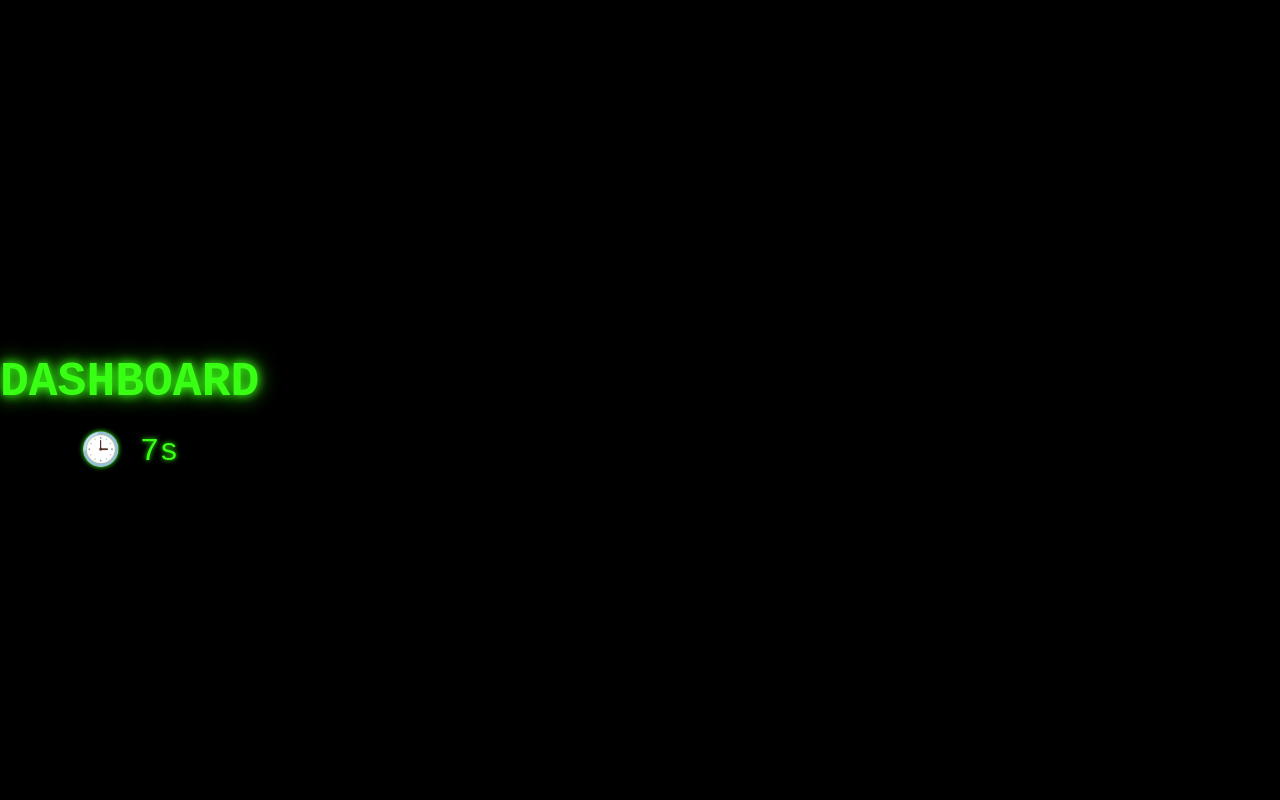
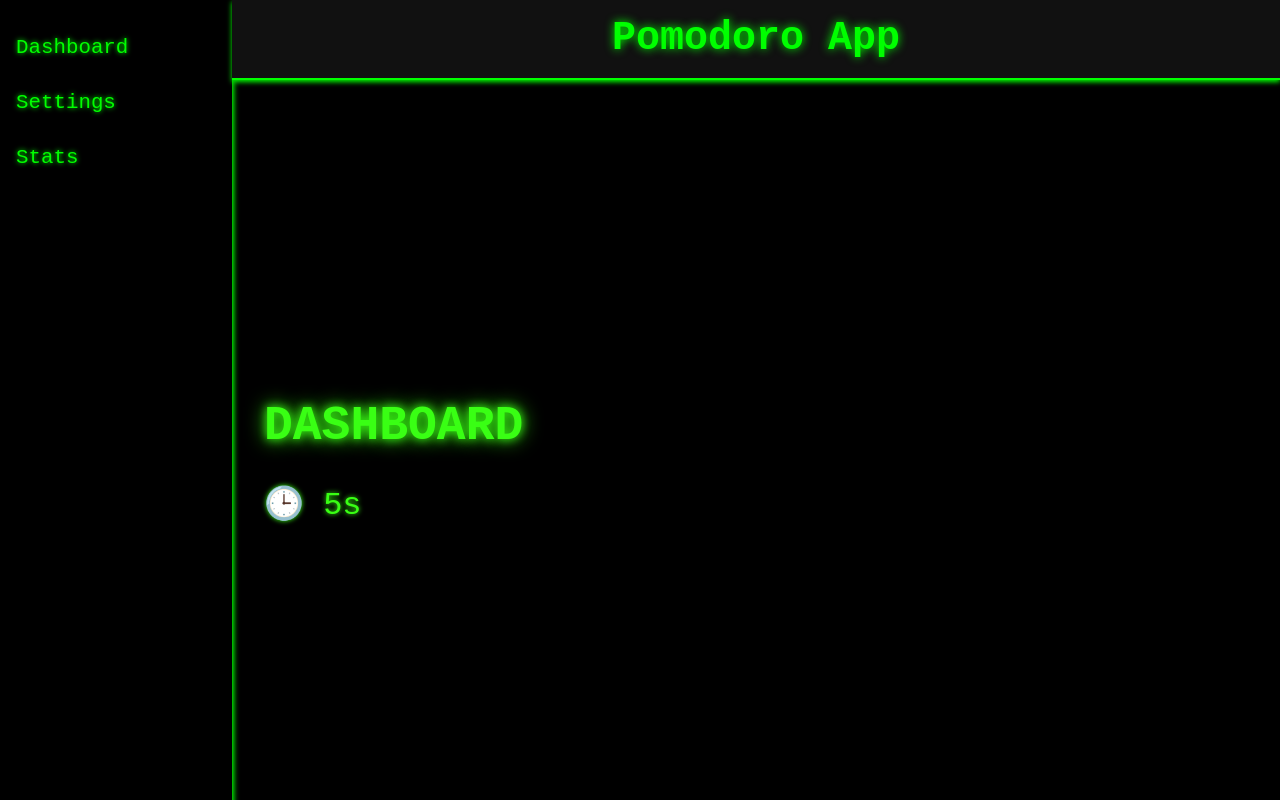
Before and after one commit to pomopo/pomo-app, a React (Vite) app in the folder pomoapp-frontend/: page /dashboard in a window 1280 px wide. Built offline with nearby package versions, Linux system fonts and the light colour scheme.

Commit message:
feat:ヘッダーとサイドバーのレイアウトを作成
closes #18

```diff
--- a/pomoapp-frontend/src/components/Dashboard.tsx
+++ /dev/null
@@ -1,22 +0,0 @@
-import React, { useState, useEffect } from 'react';
-import './Dashboard.css'; // 外部CSSでスタイル適用
-
-const Dashboard = () => {
-  const [seconds, setSeconds] = useState(0);
-
-  useEffect(() => {
-    const timer = setInterval(() => {
-      setSeconds((prev) => prev + 1);
-    }, 1000);
-    return () => clearInterval(timer);
-  }, []);
-
-  return (
-    <div className="dashboard">
-      <h1 className="title">DASHBOARD</h1>
-      <div className="timer">🕒 {seconds}s</div>
-    </div>
-  );
-};
-
-export default Dashboard;
--- /dev/null
+++ b/pomoapp-frontend/src/components/Header.css
@@ -0,0 +1,20 @@
+/* src/components/Header.css */
+.header {
+  background-color: #111;
+  color: #0f0;
+  padding: 1rem;
+  text-align: center;
+  box-shadow: 0 2px 5px #0f0;
+  display: flex;
+  justify-content: center;
+  align-items: center;
+  height: 80px;
+  width: 100%;
+  border-bottom: 2px solid #0f0; /* 線を明示的に指定 */
+  box-sizing: border-box;
+}
+
+.logo {
+  font-size: 2.5rem;
+  text-shadow: 0 0 10px #0f0;
+}
--- /dev/null
+++ b/pomoapp-frontend/src/components/Header.tsx
@@ -0,0 +1,13 @@
+// src/components/Header.tsx
+import React from 'react';
+import './Header.css';
+
+const Header = () => {
+  return (
+    <header className="header">
+      <h1 className="logo">Pomodoro App</h1>
+    </header>
+  );
+};
+
+export default Header;
--- /dev/null
+++ b/pomoapp-frontend/src/components/Sidebar.css
@@ -0,0 +1,22 @@
+/* src/components/Sidebar.css */
+.sidebar {
+  width: 200px;
+  background-color: #000;
+  color: #0f0;
+  height: 100vh;
+  padding: 1rem;
+  box-shadow: 2px 0 5px #0f0;
+}
+
+.sidebar ul {
+  list-style: none;
+  padding: 0;
+}
+
+.sidebar li {
+  margin-bottom: 1rem;
+  cursor: pointer;
+  text-shadow: 0 0 5px #0f0;
+  font-size: 1.3rem;
+  margin-bottom: 1.5rem;
+}
--- /dev/null
+++ b/pomoapp-frontend/src/components/Sidebar.tsx
@@ -0,0 +1,17 @@
+// src/components/Sidebar.tsx
+import React from 'react';
+import './Sidebar.css';
+
+const Sidebar = () => {
+  return (
+    <aside className="sidebar">
+      <ul>
+        <li>Dashboard</li>
+        <li>Settings</li>
+        <li>Stats</li>
+      </ul>
+    </aside>
+  );
+};
+
+export default Sidebar;
--- a/pomoapp-frontend/src/components/Dashboard.css
+++ b/pomoapp-frontend/src/pages/Dashboard.css
@@ -3,15 +3,34 @@ body {
   background-color: #000000;
   font-family: 'Courier New', monospace;
   color: #39ff14;
+
+  /* 必要なら以下を追加して余白を完全に防止 */
+  overflow-x: hidden;
 }
 
-.dashboard {
+.container {
+  display: flex;
+  flex-direction: row;
+  width: 100vw;
   height: 100vh;
+  background-color: black;
+  color: #0f0;
+  overflow: hidden;
+}
+
+.main {
+  flex: 1;
   display: flex;
   flex-direction: column;
-  align-items: center;
+}
+
+.dashboard-content {
+  flex: 1;
+  display: flex;
+  flex-direction: column;
   justify-content: center;
-  background-color: #000000;
+  align-items: flex-start;
+  padding: 2rem;
 }
 
 .title {
--- /dev/null
+++ b/pomoapp-frontend/src/pages/Dashboard.tsx
@@ -0,0 +1,30 @@
+import React, { useState, useEffect } from 'react';
+import Header from '../components/Header';
+import Sidebar from '../components/Sidebar';
+import './Dashboard.css';
+
+const Dashboard = () => {
+  const [seconds, setSeconds] = useState(0);
+
+  useEffect(() => {
+    const timer = setInterval(() => {
+      setSeconds((prev) => prev + 1);
+    }, 1000);
+    return () => clearInterval(timer);
+  }, []);
+
+  return (
+    <div className="container">
+      <Sidebar />
+      <div className="main">
+        <Header />
+        <div className="dashboard-content">
+          <h2 className="title">DASHBOARD</h2>
+          <div className="timer">🕒 {seconds}s</div>
+        </div>
+      </div>
+    </div>
+  );
+};
+
+export default Dashboard;
```
Also changed, not shown: pomoapp-frontend/src/App.tsx (+5 -2 lines), pomoapp-frontend/src/pages/Login.module.css (renamed from pomoapp-frontend/src/components/Login.module.css), pomoapp-frontend/src/pages/Login.tsx (renamed from pomoapp-frontend/src/components/Login.tsx), 1 other file (tests, documents, lock files or other folders).
